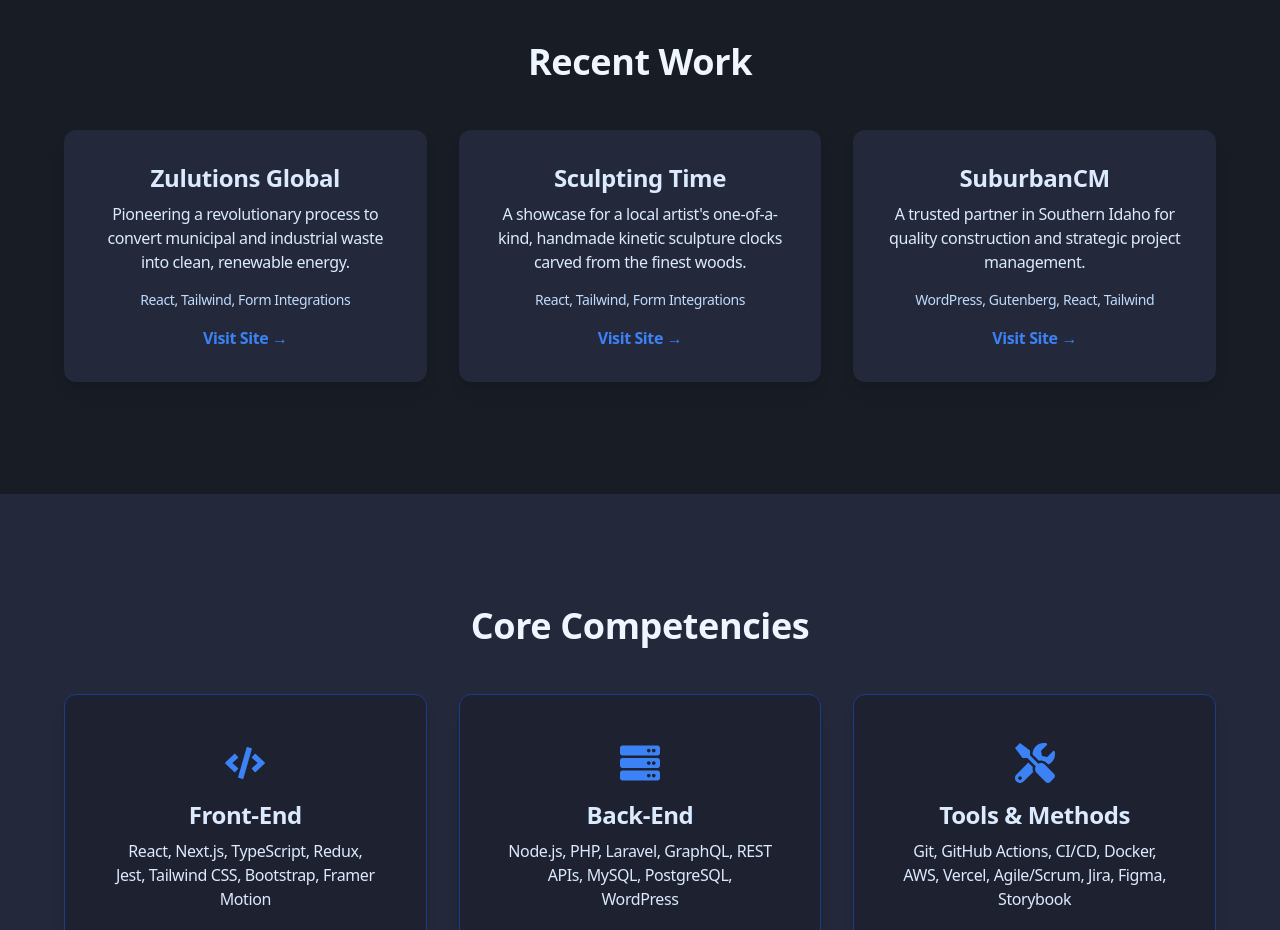
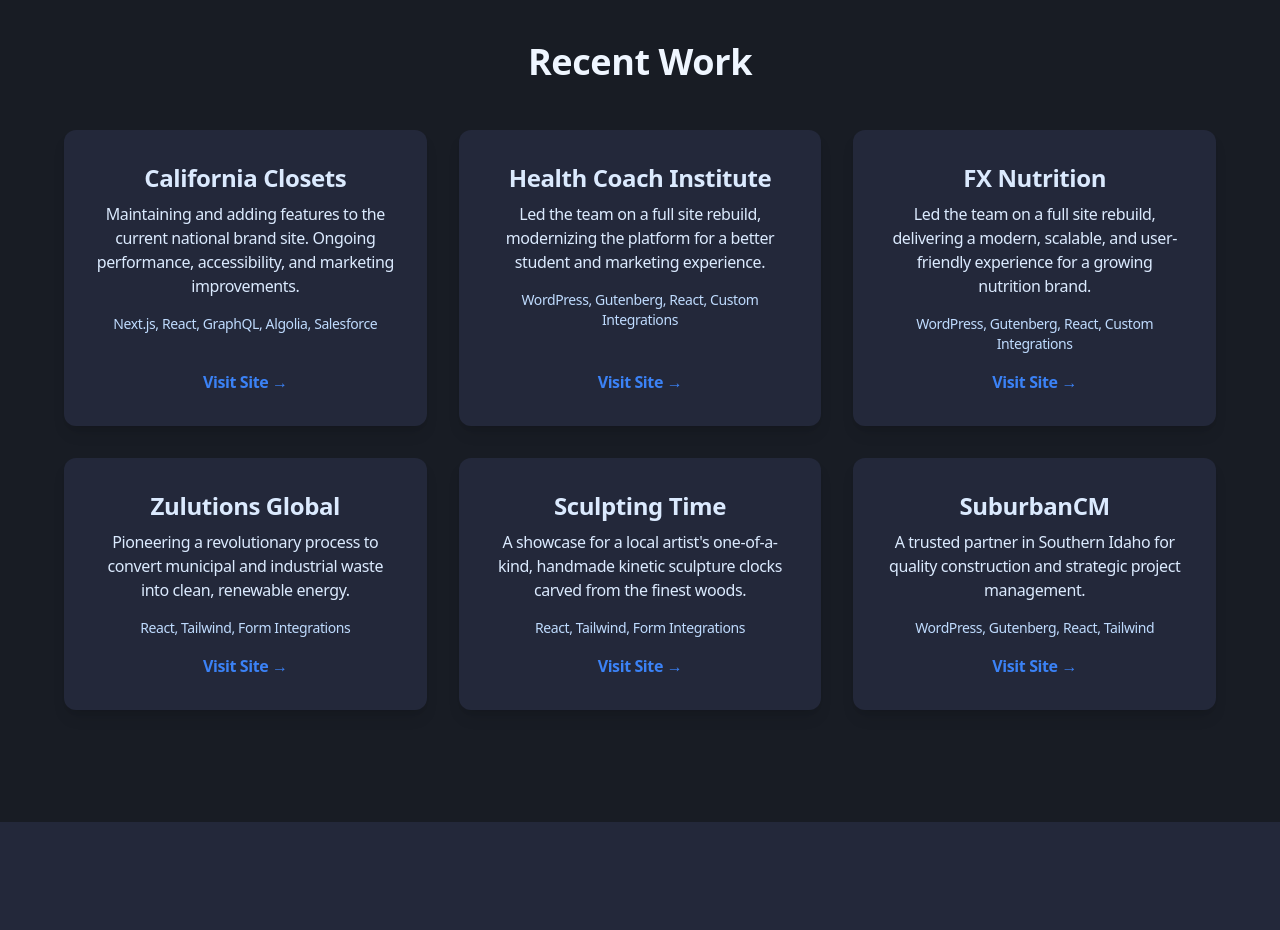
Before and after one commit to markwarddesign/mwdzn, a React (Vite) app: page / in a window 1280 px wide. Shown: the part 2820-3750 px from the top of the page. Built offline with nearby package versions, Linux system fonts and the light colour scheme.

Commit message:
add few more sites

```diff
--- a/src/App.jsx
+++ b/src/App.jsx
@@ -372,7 +372,34 @@
   <div className="max-w-7xl mx-auto px-4 sm:px-6 lg:px-8">
     <h2 className="text-4xl font-bold text-blue-50 text-center mb-12">Recent Work</h2>
     <div className="grid grid-cols-1 md:grid-cols-3 gap-8 text-center">
-      {/* Card 1 */}
+      {/* Card 1: California Closets */}
+      <div className="bg-[#23283a] p-8 rounded-xl shadow-lg flex flex-col">
+        <div className="flex-grow">
+          <h3 className="text-2xl font-bold text-blue-100 mb-2">California Closets</h3>
+          <p className="text-blue-100 mb-4">Maintaining and adding features to the current national brand site. Ongoing performance, accessibility, and marketing improvements.</p>
+          <p className="text-sm font-medium text-blue-200 mb-4">Next.js, React, GraphQL, Algolia, Salesforce</p>
+        </div>
+        <a href="https://www.californiaclosets.com" target="_blank" rel="noopener noreferrer" className="font-semibold text-blue-500 hover:text-blue-600 transition-colors mt-auto">Visit Site &rarr;</a>
+      </div>
+      {/* Card 2: Health Coach Institute */}
+      <div className="bg-[#23283a] p-8 rounded-xl shadow-lg flex flex-col">
+        <div className="flex-grow">
+          <h3 className="text-2xl font-bold text-blue-100 mb-2">Health Coach Institute</h3>
+          <p className="text-blue-100 mb-4">Led the team on a full site rebuild, modernizing the platform for a better student and marketing experience.</p>
+          <p className="text-sm font-medium text-blue-200 mb-4">WordPress, Gutenberg, React, Custom Integrations</p>
+        </div>
+        <a href="https://www.healthcoachinstitute.com" target="_blank" rel="noopener noreferrer" className="font-semibold text-blue-500 hover:text-blue-600 transition-colors mt-auto">Visit Site &rarr;</a>
+      </div>
+      {/* Card 3: FX Nutrition */}
+      <div className="bg-[#23283a] p-8 rounded-xl shadow-lg flex flex-col">
+        <div className="flex-grow">
+          <h3 className="text-2xl font-bold text-blue-100 mb-2">FX Nutrition</h3>
+          <p className="text-blue-100 mb-4">Led the team on a full site rebuild, delivering a modern, scalable, and user-friendly experience for a growing nutrition brand.</p>
+          <p className="text-sm font-medium text-blue-200 mb-4">WordPress, Gutenberg, React, Custom Integrations</p>
+        </div>
+        <a href="https://fxnutrition.com" target="_blank" rel="noopener noreferrer" className="font-semibold text-blue-500 hover:text-blue-600 transition-colors mt-auto">Visit Site &rarr;</a>
+      </div>
+      {/* Card 4: Zulutions Global */}
       <div className="bg-[#23283a] p-8 rounded-xl shadow-lg flex flex-col">
         <div className="flex-grow">
           <h3 className="text-2xl font-bold text-blue-100 mb-2">Zulutions Global</h3>
@@ -381,7 +408,7 @@
         </div>
         <a href="https://zulutionsglobal.com" target="_blank" rel="noopener noreferrer" className="font-semibold text-blue-500 hover:text-blue-600 transition-colors mt-auto">Visit Site &rarr;</a>
       </div>
-      {/* Card 2 */}
+      {/* Card 5: Sculpting Time */}
       <div className="bg-[#23283a] p-8 rounded-xl shadow-lg flex flex-col">
         <div className="flex-grow">
           <h3 className="text-2xl font-bold text-blue-100 mb-2">Sculpting Time</h3>
@@ -390,7 +417,7 @@
         </div>
         <a href="https://sculpting-time.com" target="_blank" rel="noopener noreferrer" className="font-semibold text-blue-500 hover:text-blue-600 transition-colors mt-auto">Visit Site &rarr;</a>
       </div>
-      {/* Card 3 (Corrected Structure) */}
+      {/* Card 6: SuburbanCM */}
       <div className="bg-[#23283a] p-8 rounded-xl shadow-lg flex flex-col">
         <div className="flex-grow">
           <h3 className="text-2xl font-bold text-blue-100 mb-2">SuburbanCM</h3>
```
